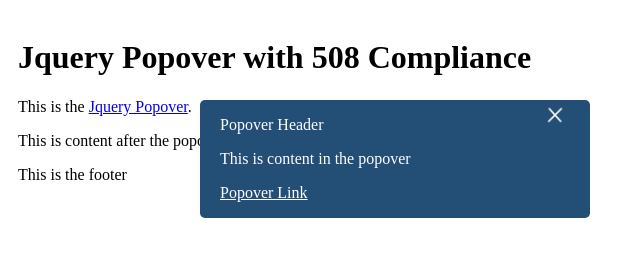
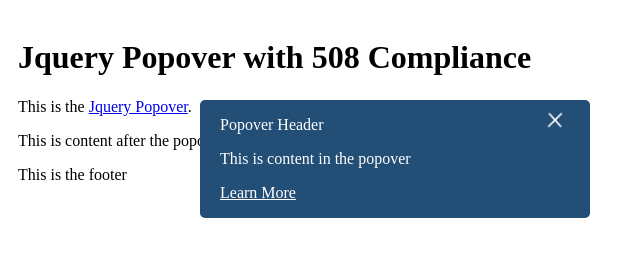
Before and after one commit to puzzleboks/popover-508, a plain HTML site: page index.html in a window 1280 px wide. Both pictures are taken after a click on the link "Jquery Popover". Shown: the full height of the page, 0-640 px from the left. Drawn offline with nearby package versions, Linux system fonts and the light colour scheme.

Commit message:
Make css changes

```diff
--- a/index.html
+++ b/index.html
@@ -40,7 +40,7 @@
 				<div class="popover-content">
 					<p tabindex="0" id="popover-header-0">Popover Header</p>
 					<p>This is content in the popover</p>
-					<p><a class="learn-more" href="http://www.google.com">Popover Link</a></p>
+					<p><a class="learn-more" href="http://www.google.com">Learn More</a></p>
 				</div>
 				<div class="popover-close">
 					<a class="popover-0-close" href="javascript:closePopover(0);"><img class="close-button" src="close-button.png"/></a>
--- a/styles.css
+++ b/styles.css
@@ -17,6 +17,7 @@
 .popover-close {
   flex: 0;
   flex-basis: 20px;
+  margin-top: 5px;
 }
 
 .popover-content {
```
